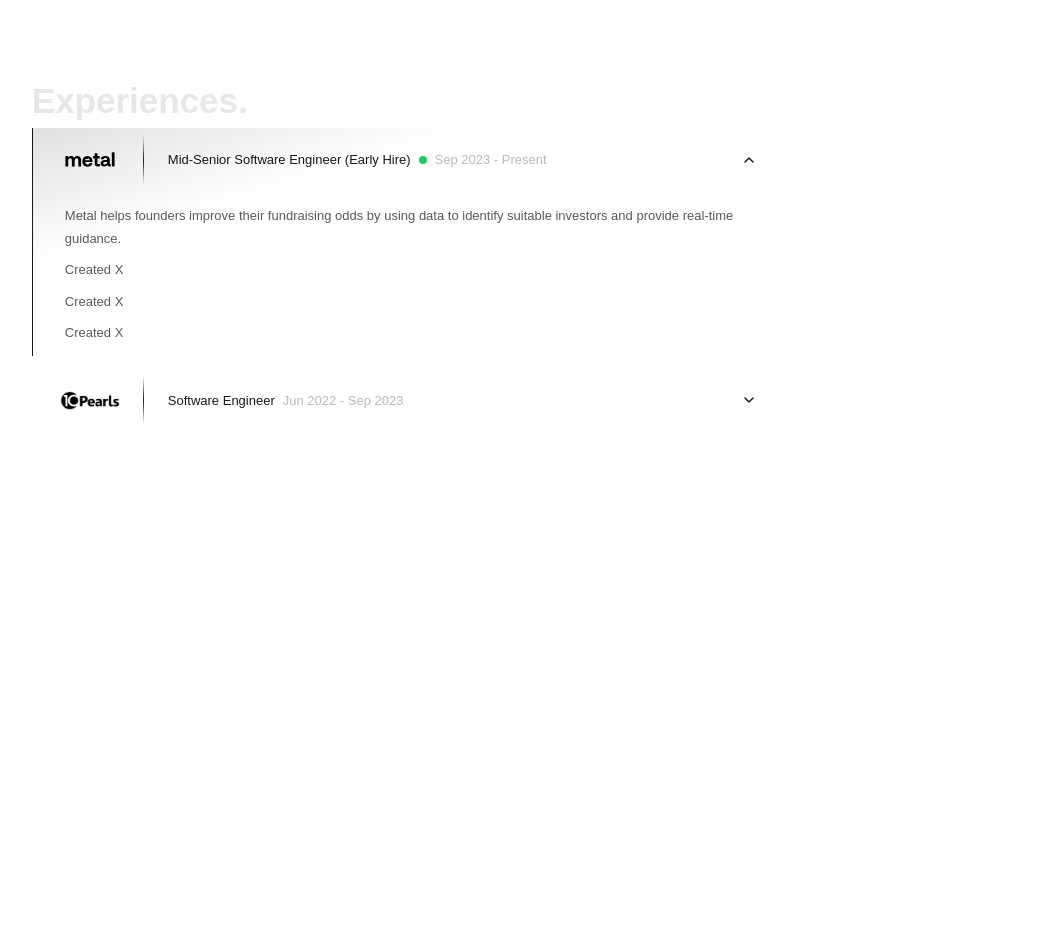
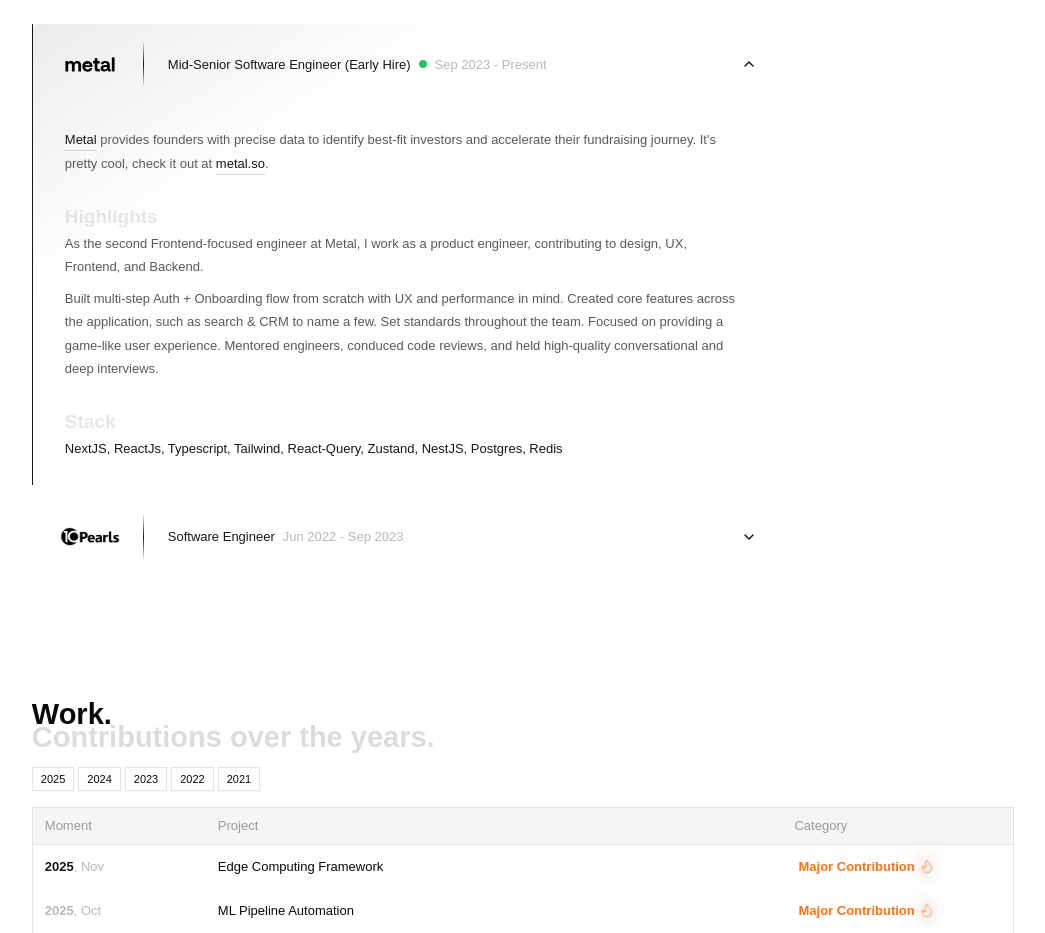
Before and after one commit to Fanoflix/personal-portfolio-v2, a Next.js app: page / in a window 1280 px wide. Shown: the part 643-1576 px from the top of the page, without its empty margins (117-1162 px from the left). Before the commit the page ends 1195 px from the top, so only its background shows below. Built offline with nearby package versions, Linux system fonts and the light colour scheme; a web font is replaced by a local one.

Commit message:
Major improvements

```diff
--- a/src/app/page.tsx
+++ b/src/app/page.tsx
@@ -4,16 +4,18 @@
 import Hero from "../features/hero/Hero";
 import WorkExperience from "../features/work-experience/WorkExperience";
 import { cn } from "../lib/utils";
+import WorkPage from "./work/page";
 
 export default function Home() {
   return (
     <div className={cn("py-16 md:py-24 px-2")}>
       <StaggeredContainer
-        containerClassName="flex flex-col gap-64"
+        containerClassName="flex flex-col gap-32"
         stagger={0.8}
       >
         <Hero />
         <WorkExperience />
+        <WorkPage />
       </StaggeredContainer>
     </div>
   );
--- a/src/components/InlineLink/InlineLink.tsx
+++ b/src/components/InlineLink/InlineLink.tsx
@@ -12,7 +12,7 @@
 } & PropsWithChildren) {
   return (
     <Link
-      className="inline underline underline-offset-[8px] decoration-neutral-300 dark:decoration-neutral-700 hover:decoration-primary dark:hover:decoration-primary text-primary font-medium transition-colors"
+      className="inline underline underline-offset-[6px] decoration-neutral-300 dark:decoration-neutral-700 hover:decoration-primary dark:hover:decoration-primary text-primary font-medium transition-colors"
       href={href}
       rel="noopener noreferrer"
       target="_blank"
--- a/src/features/framer-animations/components/StaggeredContainer.tsx
+++ b/src/features/framer-animations/components/StaggeredContainer.tsx
@@ -1,5 +1,6 @@
 import { motion, Variants } from "framer-motion";
 import React, { PropsWithChildren } from "react";
+import { useInView } from "react-intersection-observer";
 
 export const StaggeredContainer = ({
   children,
@@ -13,6 +14,12 @@
   containerClassName?: string;
   childClassName?: string;
 } & PropsWithChildren) => {
+  const [ref, inView] = useInView({
+    triggerOnce: true,
+    threshold: 0,
+    delay: 100,
+  });
+
   // Parent container variants
   const containerVariants: Variants = {
     hidden: {},
@@ -39,10 +46,11 @@
 
   return (
     <motion.div
+      ref={ref}
       className={containerClassName}
       variants={containerVariants}
       initial="hidden"
-      animate="show"
+      animate={inView ? "show" : "hidden"}
     >
       {React.Children.map(children, (child) => (
         <motion.div className={childClassName} variants={childVariants}>
--- a/src/features/framer-animations/variants.ts
+++ b/src/features/framer-animations/variants.ts
@@ -42,13 +42,15 @@
 
 export const filtersBarVariants: Variants = {
   hidden: {
-    x: -100,
+    opacity: 0,
+    x: -5,
   },
   visible: {
+    opacity: 1,
     x: 0,
     transition: {
-      duration: 0.3,
-      ease: "anticipate",
+      duration: 0.32,
+      ease: "easeOut",
     },
   },
 };
--- a/src/features/hero/Hero.tsx
+++ b/src/features/hero/Hero.tsx
@@ -5,13 +5,13 @@
 export default function Hero() {
   return (
     <StaggeredContainer containerClassName="flex flex-col gap-7 w-full md:w-4/6 text-pretty">
-      <h1 className="flex flex-col items-start leading-[0.6] font-black text-primary">
+      <h1 className="flex flex-col items-start leading-[0.65] font-black text-primary">
         Ammar.
         <div className="flex flex-wrap">
-          <span className="text-primary/15 leading-[0.9]">Engineer.</span>
-          <span className="text-primary/10 leading-[0.9]">Product.</span>
-          <span className="text-primary/5 leading-[0.9]">Communicator.</span>
-          <span className="text-primary/5 leading-[0.9]">Designer.</span>
+          <span className="text-primary/15 leading-[0.95]">Engineer.</span>
+          <span className="text-primary/10 leading-[0.95]">Product.</span>
+          <span className="text-primary/5 leading-[0.95]">Communicator.</span>
+          <span className="text-primary/5 leading-[0.95]">Designer.</span>
         </div>
       </h1>
 
--- a/src/features/work-experience/WorkAccordionItem.tsx
+++ b/src/features/work-experience/WorkAccordionItem.tsx
@@ -37,12 +37,12 @@
     <div>
       <AccordionItem
         className={cn(
-          "data-[state=open]:bg-gradient-to-br from-transparent via-primary/[13%] via-[0.4%] to-[30%] to-transparent",
+          "data-[state=open]:bg-gradient-to-br from-transparent via-primary/[8%] via-[0.4%] to-[30%] to-transparent",
           "border-l border-transparent border-b-0 data-[state=open]:border-primary transition-all",
         )}
         value={workItem.companyName}
       >
-        <AccordionTrigger className={cn("px-3 h-16 w-full text-xs md:text-sm")}>
+        <AccordionTrigger className={cn("px-3 h-18 w-full text-xs md:text-sm")}>
           <div className="flex items-center justify-start gap-2 h-max w-full">
             <a
               className="flex items-center justify-center h-full min-w-[60px] md:min-w-[90px]"
@@ -74,7 +74,7 @@
             </div>
           </div>
         </AccordionTrigger>
-        <AccordionContent className="p-3 px-6 pl-8 text-text">
+        <AccordionContent className="py-6 px-6 pl-8 text-text">
           {workItem.content}
         </AccordionContent>
       </AccordionItem>
--- a/src/features/work-experience/WorkExperience.tsx
+++ b/src/features/work-experience/WorkExperience.tsx
@@ -1,6 +1,8 @@
 import { Accordion } from "@/src/components/Accordion/Accordion";
 import React from "react";
 import WorkAccordionItem, { WorkItem } from "./WorkAccordionItem";
+import InlineLink from "@/src/components/InlineLink/InlineLink";
+import { StaggeredContainer } from "../framer-animations/components/StaggeredContainer";
 
 export const WORK_EXPERIENCE_DATA: WorkItem[] = [
   {
@@ -11,15 +13,49 @@
     companyUrl: "https://metal.com",
     jobTitle: "Mid-Senior Software Engineer (Early Hire)",
     content: (
-      <div className="flex flex-col gap-2">
+      <StaggeredContainer
+        containerClassName="flex flex-col gap-8"
+        delayChildren={0.07}
+      >
         <p>
-          Metal helps founders improve their fundraising odds by using data to
-          identify suitable investors and provide real-time guidance.
+          <InlineLink href="https://metal.so">Metal</InlineLink> provides
+          founders with precise data to identify best-fit investors and
+          accelerate their fundraising journey. It's pretty cool, check it out
+          at <InlineLink href="https://metal.so">metal.so</InlineLink>.
         </p>
-        <span>Created X</span>
-        <span>Created X</span>
-        <span>Created X</span>
-      </div>
+
+        <div className="flex flex-col gap-1.5">
+          <span className="text-primary/10 text-xl leading-[1] font-black">
+            Highlights
+          </span>
+          <p className="flex flex-col gap-2">
+            <span>
+              As the second Frontend-focused engineer at Metal, I work as a
+              product engineer, contributing to design, UX, Frontend, and
+              Backend.
+            </span>
+
+            <span>
+              Built multi-step Auth + Onboarding flow from scratch with UX and
+              performance in mind. Created core features across the application,
+              such as search & CRM to name a few. Set standards throughout the
+              team. Focused on providing a game-like user experience. Mentored
+              engineers, conduced code reviews, and held high-quality
+              conversational and deep interviews.
+            </span>
+          </p>
+        </div>
+
+        <div className="flex flex-col gap-1.5">
+          <span className="text-primary/10 text-xl leading-[1] font-black">
+            Stack
+          </span>
+          <span className="text-primary">
+            NextJS, ReactJs, Typescript, Tailwind, React-Query, Zustand, NestJS,
+            Postgres, Redis
+          </span>
+        </div>
+      </StaggeredContainer>
     ),
     from: "September 18, 2023",
     to: null,
@@ -32,8 +68,53 @@
     companyName: "10Pearls",
     companyUrl: "https://10pearls.com",
     jobTitle: "Software Engineer",
-    content:
-      "10Pearls is a software development company that builds custom software solutions for businesses.",
+    content: (
+      <StaggeredContainer
+        containerClassName="flex flex-col gap-8"
+        delayChildren={0.07}
+      >
+        <p>
+          <InlineLink href="https://10pearls.com/">10Pearls</InlineLink> is a US
+          based software development company that builds custom software
+          solutions for businesses.
+        </p>
+
+        <div className="flex flex-col gap-1.5">
+          <span className="text-primary/10 text-xl leading-[1] font-black">
+            Highlights
+          </span>
+          <p className="flex flex-col gap-2">
+            <span>
+              Worked on{" "}
+              <InlineLink href="https://zeacon.com/">Zeacon</InlineLink>, a
+              browser based streaming service startup from the US, as an
+              Associate Frontend Engineer. I started dealing with the client
+              directly within the first 2 months and then got promoted to
+              Software Engineer within 5 months.
+            </span>
+
+            <span>
+              Created a sizeable analytics dashboard (similar to Youtube's
+              analytics) using NewRelic and FingerprintJS. Led the Frontend
+              development of this feature alongside the data side of things.
+              Rewrote a complex Drag-and-Drop-on-canvas feature in library-style
+              code to allow existing and future engineers to just use the code
+              like an interface to extend and modify the functionality.
+            </span>
+          </p>
+        </div>
+
+        <div className="flex flex-col gap-1.5">
+          <span className="text-primary/10 text-xl leading-[1] font-black">
+            Stack
+          </span>
+          <span className="text-primary">
+            NextJS, ReactJs, Typescript, MaterialUI, Redux, NewRelic,
+            FingerprintJS
+          </span>
+        </div>
+      </StaggeredContainer>
+    ),
     from: "June 6, 2022",
     to: "September 12, 2023",
   },
@@ -41,8 +122,13 @@
 
 export default function WorkExperience() {
   return (
-    <div className="flex flex-col w-full md:w-3/4">
-      <h1 className="text-4xl font-black text-primary/10">Experiences.</h1>
+    <div className="flex flex-col gap-7 w-full md:w-3/4">
+      <h1 className="flex flex-col font-black leading-[0.65]">
+        Experiences.
+        <div className="flex flex-wrap">
+          <span className="text-primary/15 leading-[0.95]">3 years.</span>
+        </div>
+      </h1>
       <Accordion
         type="single"
         className="flex flex-col gap-3"
--- a/src/features/work/WorkPage.tsx
+++ b/src/features/work/WorkPage.tsx
@@ -31,11 +31,16 @@
   }
 
   return (
-    <div className="container mx-auto py-10 pt-24">
+    <div className="mx-auto">
       <StaggeredContainer containerClassName="flex flex-col gap-4">
-        <h1 className="text-2xl font-semibold">Work</h1>
-
-        <p>This is some of my life&apos;s work, laid bare in a table.</p>
+        <h1 className="flex flex-col font-black leading-[0.65]">
+          Work.
+          <div className="flex flex-wrap">
+            <span className="text-primary/15 leading-[0.95]">
+              Contributions over the years.
+            </span>
+          </div>
+        </h1>
 
         <FiltersBar
           setFilterState={setFilterState}
@@ -48,12 +53,6 @@
           sortingState={sortingState}
           setSortingState={setSortingState}
           noBottomBorder
-          // TODO: Gather feedback on this.
-          // rowClassName={(row) =>
-          //   Boolean(row.project.label === "majorContribution")
-          //     ? "bg-gradient-to-r from-orange-900/20 via-50% via-orange-900/5 to-transparent"
-          //     : ""
-          // }
         />
       </StaggeredContainer>
     </div>
--- a/src/features/work/columns.tsx
+++ b/src/features/work/columns.tsx
@@ -27,7 +27,7 @@
       const date = new Date(row.original.date);
       const monthName = date.toLocaleString("default", { month: "short" });
       const year = date.getFullYear();
-      const childRowClassName = "text-secondary";
+      const childRowClassName = "text-primary/30";
 
       return (
         <div className="font-medium text-xs md:text-sm">
--- a/tailwind.config.ts
+++ b/tailwind.config.ts
@@ -107,8 +107,8 @@
 
       animation: {
         "flame-flicker": "flame-flicker 1.2s ease-out infinite",
-        "accordion-down": "accordion-down 0.2s ease-out",
-        "accordion-up": "accordion-up 0.2s ease-out",
+        "accordion-down": "accordion-down 0.16s ease",
+        "accordion-up": "accordion-up 0.16s ease",
       },
       colors: {
         background: "hsl(var(--background))",
```
